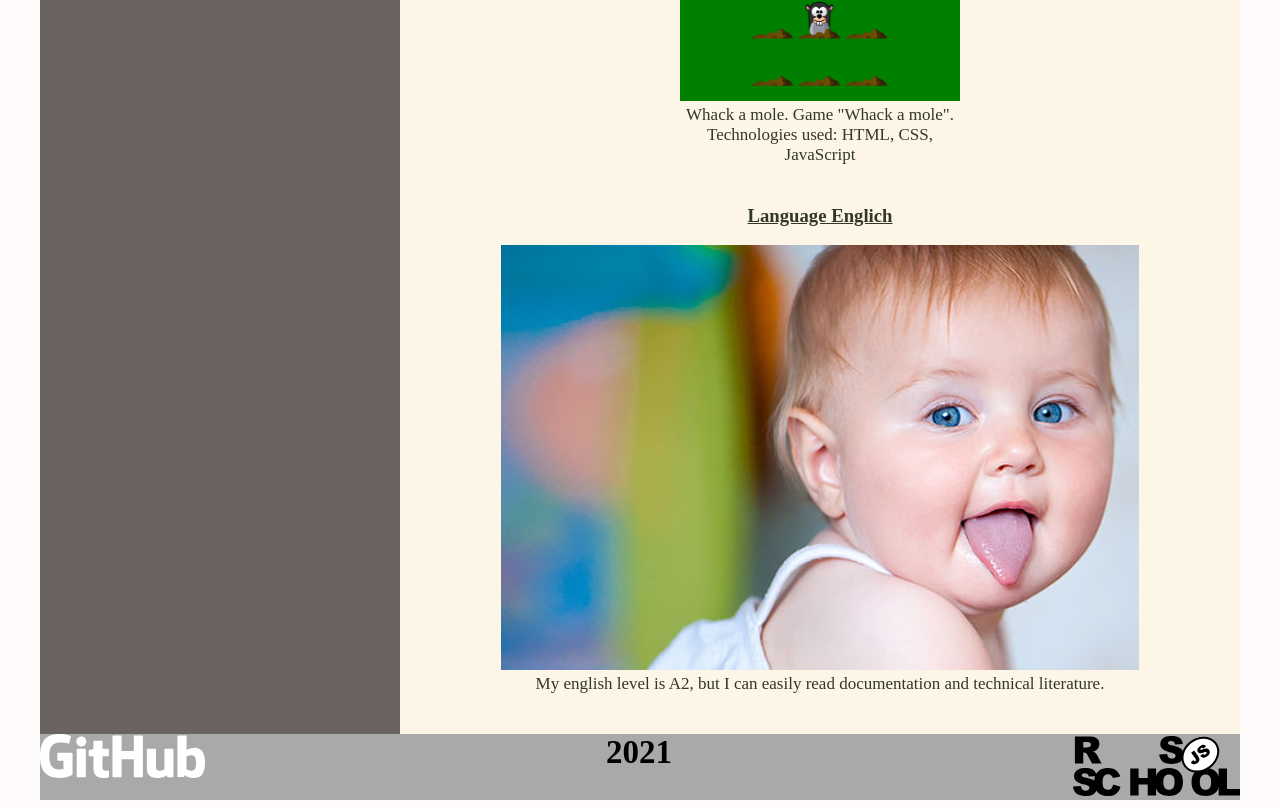
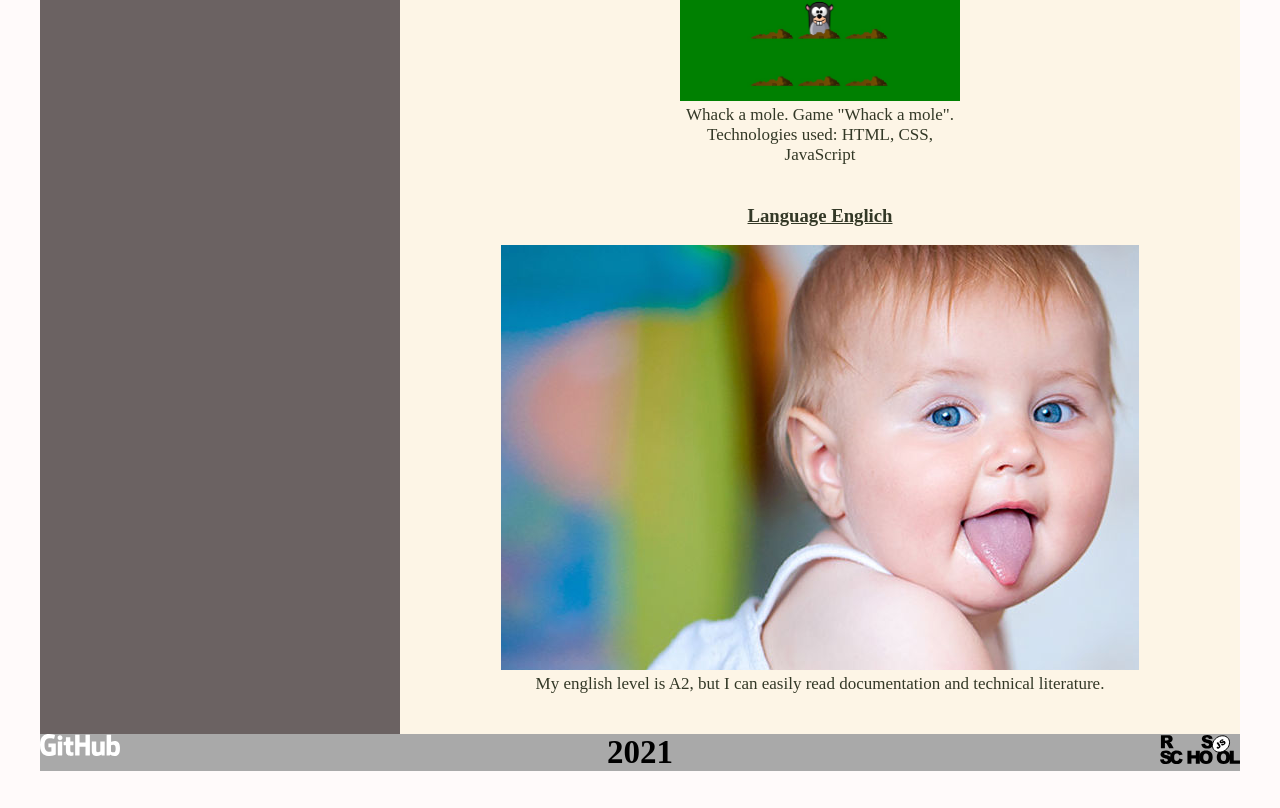
Before and after one commit to macbew/rsschool-cv, a plain HTML site: page index.html in a window 1280 px wide. Shown: the part 2371-3179 px from the top of the page. After the commit the page ends 3150 px from the top, so only its background shows below. Drawn offline with nearby package versions, Linux system fonts and the light colour scheme.

Commit message:
fix: size footer

```diff
--- a/css/style.css
+++ b/css/style.css
@@ -256,9 +256,6 @@ ul {
     background: rgba(192,192,192, 0.3);
 }
 
-/* .git{
-    margin:10px;
-} */
  .footer{
      display:flex;
      justify-content : space-between;
@@ -273,7 +270,9 @@ ul {
      align-items: center;
      flex-wrap: wrap;
  }
-
+ .link__footer{
+     max-width: 80px;
+ }
  .logi{
      padding-right: 6px ;
  }
--- a/index.html
+++ b/index.html
@@ -3,7 +3,7 @@
   <head>
     <meta charset="UTF-8" />
     <meta http-equiv="X-UA-Compatible" content="IE=edge" />
-    <meta name="viewport" content="width=device-width, initial-scale=1.0, maximum-scale=1.0, user-scalable=no">
+    <meta name="viewport" content="width=device-width, initial-scale=1.0, maximum-scale=1.0">
     <link href="css/style.css" rel="stylesheet" />
     <title>CV Mikhalchuk Mikhail</title>
 
@@ -160,13 +160,15 @@
         </div>
       </main>
       <footer class="footer">
-        <a href="https://github.com/macbew" class="link-git"
-          ><img class="git" src="img/footer__github.svg" alt="no image" />
+        <a href="https://github.com/macbew" >
+          <img src="img/footer__github.svg" alt="no image" class="link__footer"/>
         </a>
+
         <time id="date"> 2021</time>
-        <a href="https://rs.school/js/"
-          ><img src="img/footer__rsschool.svg" alt="rsschool img"
-        /></a>
+
+        <a href="https://rs.school/js/" >
+          <img src="img/footer__rsschool.svg" alt="rsschool img" class="link__footer"/>
+        </a>
       </footer>
     </div>
     <script src="./script.js"></script>
```
